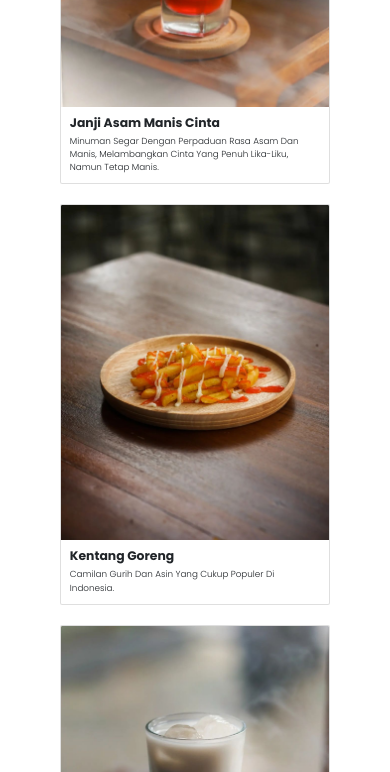
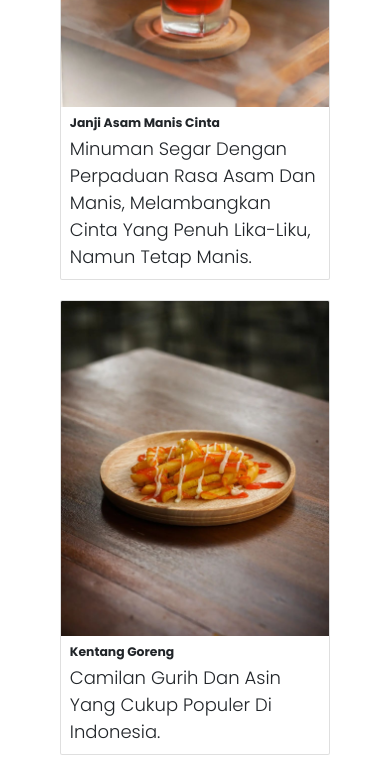
Before and after one commit to alfajarjaya/Cafe, a plain HTML site: page index.html in a window 390 px wide. Shown: the part 5480-6252 px from the top of the page. Drawn offline with nearby package versions, Linux system fonts and the light colour scheme.

Commit message:
ubah tampilan

```diff
--- a/Menu/style.css
+++ b/Menu/style.css
@@ -186,3 +186,13 @@ nav #close {
 .heading span {
   color: white;
 }
+
+@media (max-width: 768px) {
+  h1 {
+    font-size: 24px;
+  }
+
+  p {
+    font-size: 18px;
+  }
+}
--- a/style.css
+++ b/style.css
@@ -439,3 +439,13 @@ nav #close {
     text-align: center;
   }
 }
+
+@media (max-width: 768px) {
+  h1 {
+    font-size: 24px;
+  }
+
+  p {
+    font-size: 18px;
+  }
+}
```
